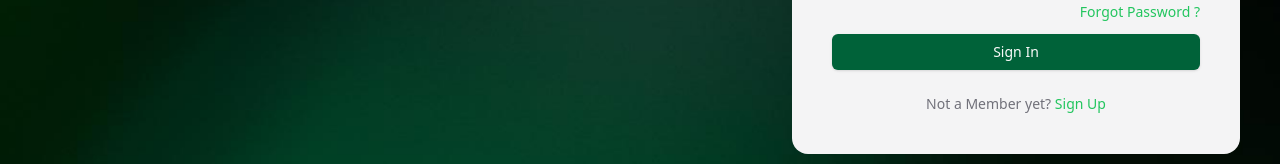
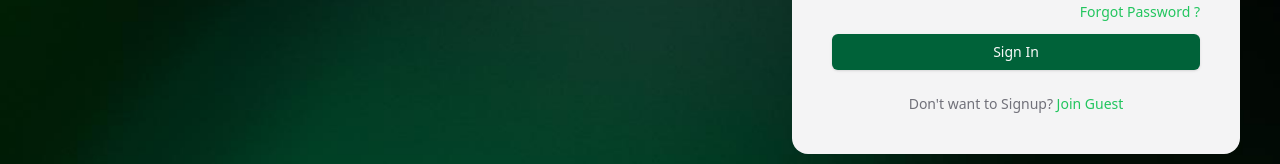
Before and after one commit to busycomputer/app, a Next.js app: page /auth/sign-in in a window 1280 px wide. Shown: the part 470-634 px from the top of the page. Built offline with nearby package versions, Linux system fonts and the light colour scheme.

Commit message:
feat: added login page and login logics for user

```diff
--- a/package.json
+++ b/package.json
@@ -63,6 +63,7 @@
     "swr": "^2.3.0",
     "tailwind-merge": "^2.6.0",
     "tailwindcss-animate": "^1.0.7",
+    "ulid": "^2.3.0",
     "viem": "^2.22.9",
     "zod": "^3.24.1",
     "zod-to-json-schema": "^3.24.1"
--- a/src/app/(auth)/auth/sign-in/auth-flow.tsx
+++ b/src/app/(auth)/auth/sign-in/auth-flow.tsx
@@ -8,7 +8,7 @@ import { GitHubLogoIcon } from '@radix-ui/react-icons'
 import { IconBrandGoogleFilled } from '@tabler/icons-react'
 import Link from 'next/link'
 import { SubmitErrorHandler, SubmitHandler, useForm } from 'react-hook-form'
-import { CreateOrLoginEmailUser } from '@/app/actions/create-email-user'
+import { CreateOrLoginEmailUser, loginAsGuest } from '@/app/actions/create-email-user'
 import { useMutation } from '@tanstack/react-query'
 import { Loader2 } from 'lucide-react'
 export default function AuthFlow() {
@@ -92,10 +92,18 @@ export default function AuthFlow() {
         {isPending ? <Loader2 className="h-4 w-4 animate-spin" /> : <></>} Sign In
       </Button>
       <div className="flex items-center justify-center">
-        <p className="pt-6 text-sm text-muted-foreground">
-          Not a Member yet?
-          <span className="text-green-500"> Sign Up</span>
-        </p>
+        <button
+          type="button"
+          onClick={async () => {
+            await loginAsGuest()
+          }}
+          className="flex items-center justify-center"
+        >
+          <p className="pt-6 text-sm text-muted-foreground">
+            Don't want to Signup?
+            <span className="text-green-500"> Join Guest</span>
+          </p>
+        </button>
       </div>
     </form>
   )
--- a/src/app/actions/create-email-user.ts
+++ b/src/app/actions/create-email-user.ts
@@ -2,6 +2,7 @@
 import { createServerClient } from '@/lib/supabase/server'
 import { TUserAuthSchema, userAuthSchema } from '@/lib/validators/loginValidator'
 import { redirect } from 'next/navigation'
+import { ulid } from 'ulid'
 
 export const CreateOrLoginEmailUser = async (userdata: TUserAuthSchema) => {
   const { data, success, error } = userAuthSchema.safeParse(userdata)
@@ -10,9 +11,9 @@ export const CreateOrLoginEmailUser = async (userdata: TUserAuthSchema) => {
   }
   const client = await createServerClient()
   const { data: Sdata } = await client.auth.getSession()
-  console.log(Sdata)
+
   if (Sdata.session?.user) {
-    return
+    redirect('/dashboard')
   }
   const dbUser = await client.from('profiles').select('email').eq('email', data.email)
 
@@ -24,22 +25,26 @@ export const CreateOrLoginEmailUser = async (userdata: TUserAuthSchema) => {
     return logData
   }
   console.log("[LOG]: Didn't find any user ?")
-  const { data: Nuser, error: NError } = await client.auth.admin.createUser({
+  const { data: Nuser, error: NError } = await client.auth.signUp({
     email: data.email,
     password: data.password,
-    email_confirm: true,
   })
+
   if (NError) {
     console.log('[ERROR-AUTH]', NError)
     return "Couldn't create user login"
   }
+  console.log('[CREATED USER]:', Nuser)
+  redirect('/dashboard')
+}
+const GUEST_EMAIL_PREFIX = '@guest.busycomputer.com'
+export const loginAsGuest = async () => {
+  const client = await createServerClient()
+  const { data, error } = await client.auth.signInAnonymously()
 
-  const { error: ExUserError } = await client.auth.signInWithPassword({
-    email: Nuser.user.email!,
-    password: data.password,
-  })
-  if (ExUserError?.message) {
-    return ExUserError?.message
+  if (error) {
+    console.log('[ERROR-AUTH]', error)
+    return "Couldn't create user login"
   }
   redirect('/dashboard')
 }
```
Also changed, not shown: 2 other files (tests, documents, lock files or other folders).
